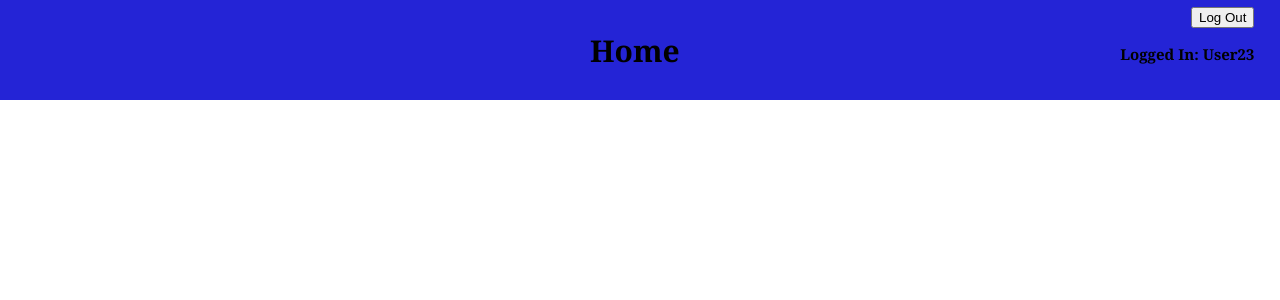
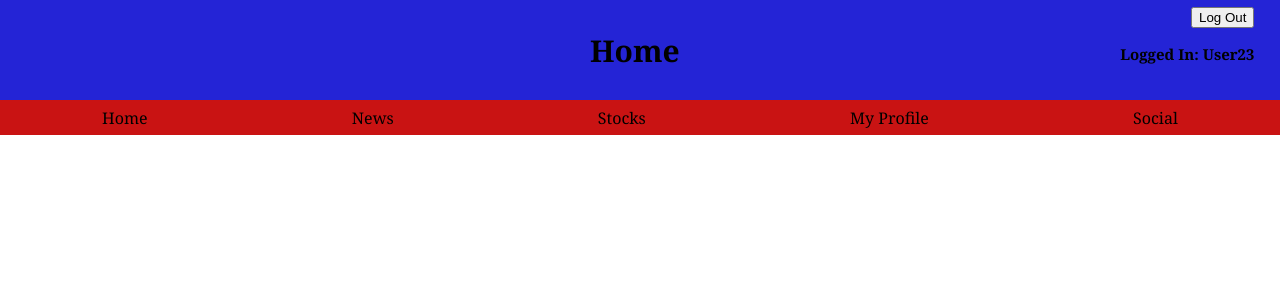
Before and after one commit to dls197/StockApp, a React (Create React App) app in the folder marketview/: page / in a window 1280 px wide. Shown: the top 300 px of the page. Built offline with nearby package versions, Linux system fonts and the light colour scheme.

Commit message:
styled/added navbar

```diff
--- a/marketview/src/App.css
+++ b/marketview/src/App.css
@@ -30,3 +30,23 @@
     font-size: 15px;
     font-weight: bold;
 }
+
+.navContainer {
+    position: relative;
+    width: 100%;
+    display: flex;
+    justify-content: space-around;
+    align-items: center;
+    min-height: 35px;
+    background-color: rgb(201, 19, 19);
+    color: black;
+    top: 100px;
+}
+
+.navElements {
+    width: 100%;
+    display: flex;
+    justify-content: space-around;
+    align-items: center;
+    list-style: none;
+}
--- a/marketview/src/App.js
+++ b/marketview/src/App.js
@@ -18,7 +18,7 @@ function App() {
 
   return (
     <div>
-      <Header title = "Home" username = "User23" logOut = {logOut}/>
+      <Header title = "Home" username = "User23" logOut = {logOut} />
     </div>
   )
 }
--- a/marketview/src/components/Header.js
+++ b/marketview/src/components/Header.js
@@ -1,4 +1,5 @@
 import React from 'react'
+import Navbar from './Navbar'
 
 
 function Header({ title, username, logOut }) {
@@ -8,6 +9,7 @@ function Header({ title, username, logOut }) {
             <h1 className = {"headerTitle"}>{title}</h1>
             <button className = {"logOutButton"} onClick = {logOut}>Log Out</button>
             <h5 className ={"loggedInMessage"}>Logged In: {username}</h5>
+            <Navbar />
         </div>
     )
 }
--- a/marketview/src/components/Navbar.js
+++ b/marketview/src/components/Navbar.js
@@ -0,0 +1,18 @@
+import React from 'react'
+
+
+function Navbar() {
+    return (
+        <nav className = {"navContainer"}>
+            <ul className = {"navElements"}>
+                <li>Home</li>
+                <li>News</li>
+                <li>Stocks</li>
+                <li>My Profile</li>
+                <li>Social</li>
+            </ul>
+        </nav>
+    )
+}
+
+export default Navbar
```
